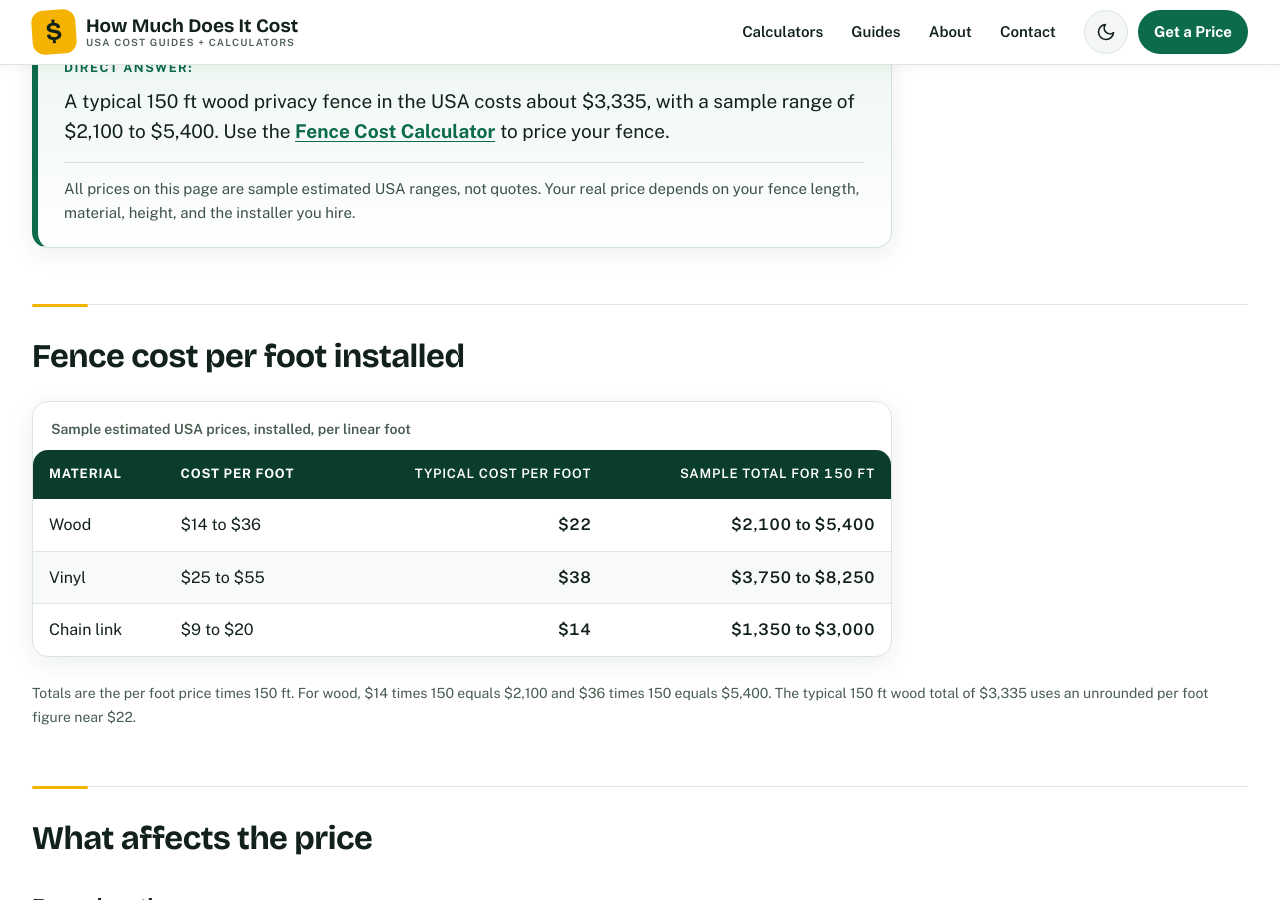
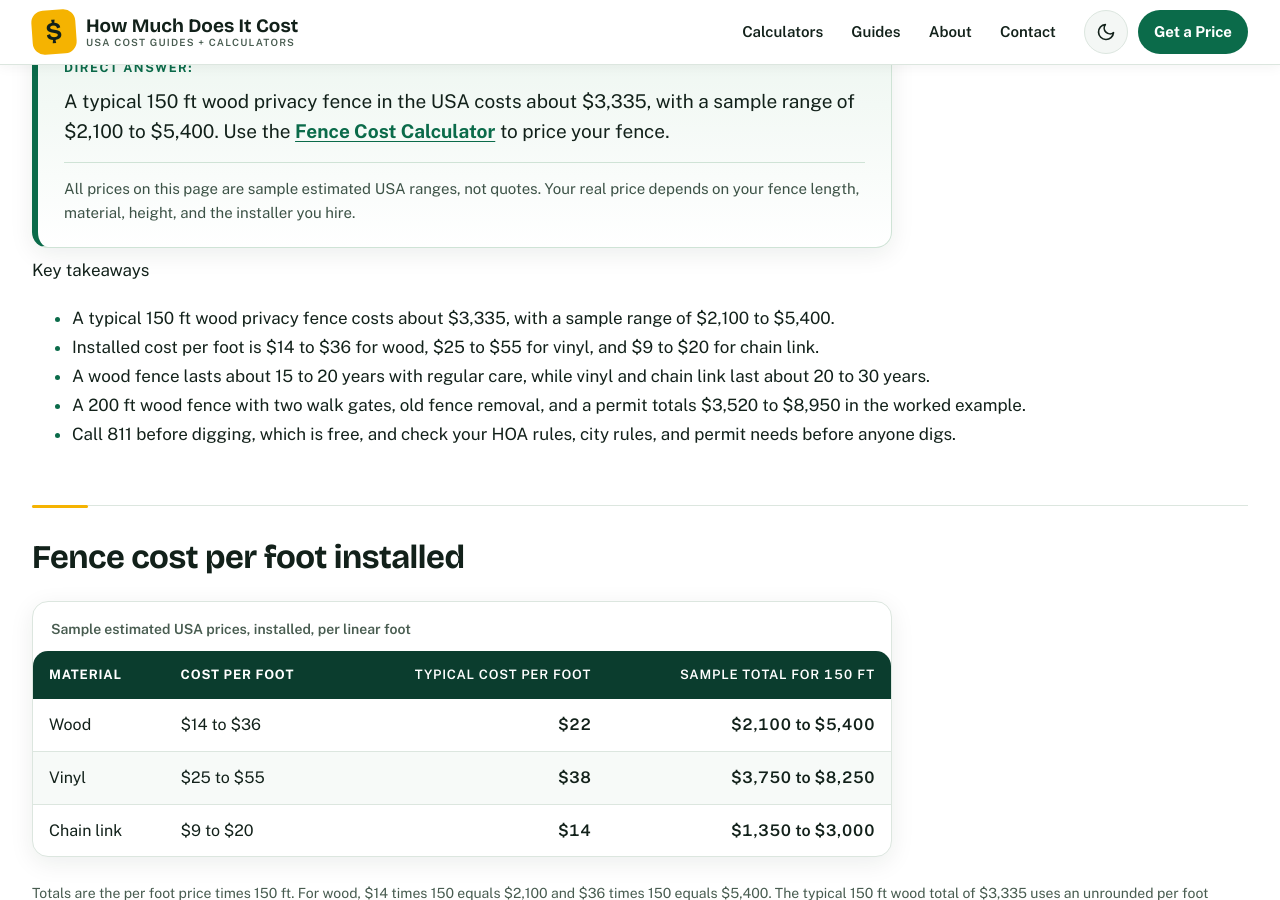
Before and after one commit to zaidmeo09-dhangal/howmuchdoesitcostusa, a Jekyll site: the page built from _posts/2026-11-14-how-much-does-a-fence-cost.md, in a window 1280 px wide and 900 px high, scrolled down 1604 px. Built offline with Jekyll 4.4.1, drawn with Linux system fonts in a browser that asks for light colours; some of the changed text lies outside the part shown.

Commit message:
Initial deploy: add _posts/2026-11-14-how-much-does-a-fence-cost.md

```diff
--- a/_posts/2026-11-14-how-much-does-a-fence-cost.md
+++ b/_posts/2026-11-14-how-much-does-a-fence-cost.md
@@ -6,6 +6,10 @@ meta_description: "How much does a fence cost in the USA? Compare wood, vinyl, a
 date: 2026-11-14
 permalink: /blog/how-much-does-a-fence-cost/
 breadcrumb: Blog
+guide_category: "Home Costs"
+calculator_url: "/fence-cost-calculator/"
+calculator_name: "Fence Cost Calculator"
+calculator_heading: "Price your own fence"
 schema: |
   {
     "@context": "https://schema.org",
@@ -97,6 +101,17 @@ schema: |
 <div class="answer">
 <p><strong>Direct answer:</strong> A typical 150 ft wood privacy fence in the USA costs about $3,335, with a sample range of $2,100 to $5,400. Use the <a href="{{ '/fence-cost-calculator/' | relative_url }}">Fence Cost Calculator</a> to price your fence.</p>
 <p class="note">All prices on this page are sample estimated USA ranges, not quotes. Your real price depends on your fence length, material, height, and the installer you hire.</p>
+</div>
+
+<div class="key-takeaways">
+<p class="key-takeaways-title">Key takeaways</p>
+<ul>
+<li>A typical 150 ft wood privacy fence costs about $3,335, with a sample range of $2,100 to $5,400.</li>
+<li>Installed cost per foot is $14 to $36 for wood, $25 to $55 for vinyl, and $9 to $20 for chain link.</li>
+<li>A wood fence lasts about 15 to 20 years with regular care, while vinyl and chain link last about 20 to 30 years.</li>
+<li>A 200 ft wood fence with two walk gates, old fence removal, and a permit totals $3,520 to $8,950 in the worked example.</li>
+<li>Call 811 before digging, which is free, and check your HOA rules, city rules, and permit needs before anyone digs.</li>
+</ul>
 </div>
 
 ## Fence cost per foot installed
@@ -259,6 +274,11 @@ The cheapest fence to install is not always the cheapest to own. RemodelCalculat
 
 <p class="note">Wood lasts about 15 to 20 years, vinyl and chain link about 20 to 30 years, aluminum 30 years or more, and wrought iron 50 years or more, per Quotsey. A good fence can also add about 2 to 5 percent to home value, per Quotsey.</p>
 
+<aside class="pull-quote">
+<p class="pull-quote-label">Money-saving tip</p>
+<p>Where the fence sits on a shared line and your neighbor agrees, splitting the cost can cut your bill in half.</p>
+</aside>
+
 ## DIY vs hiring a pro
 
 Labor runs $10 to $30 per linear foot and is about half the job, per Quotsey, so doing it yourself can save real money on a long fence. BuilderMuse puts labor at about $1,600 on an average project, roughly half the total. The median wage for fence erectors is $23.07 per hour, or $47,980 per year, per the US Bureau of Labor Statistics, May 2025. A DIY build still needs post hole digging, concrete setting, level panels, and a call to 811 before digging, which is free. Hire a pro if the ground is sloped or rocky, the fence is over 6 ft, or the boundary is disputed, because fixing a crooked or misplaced fence costs more than building it right the first time.
```
